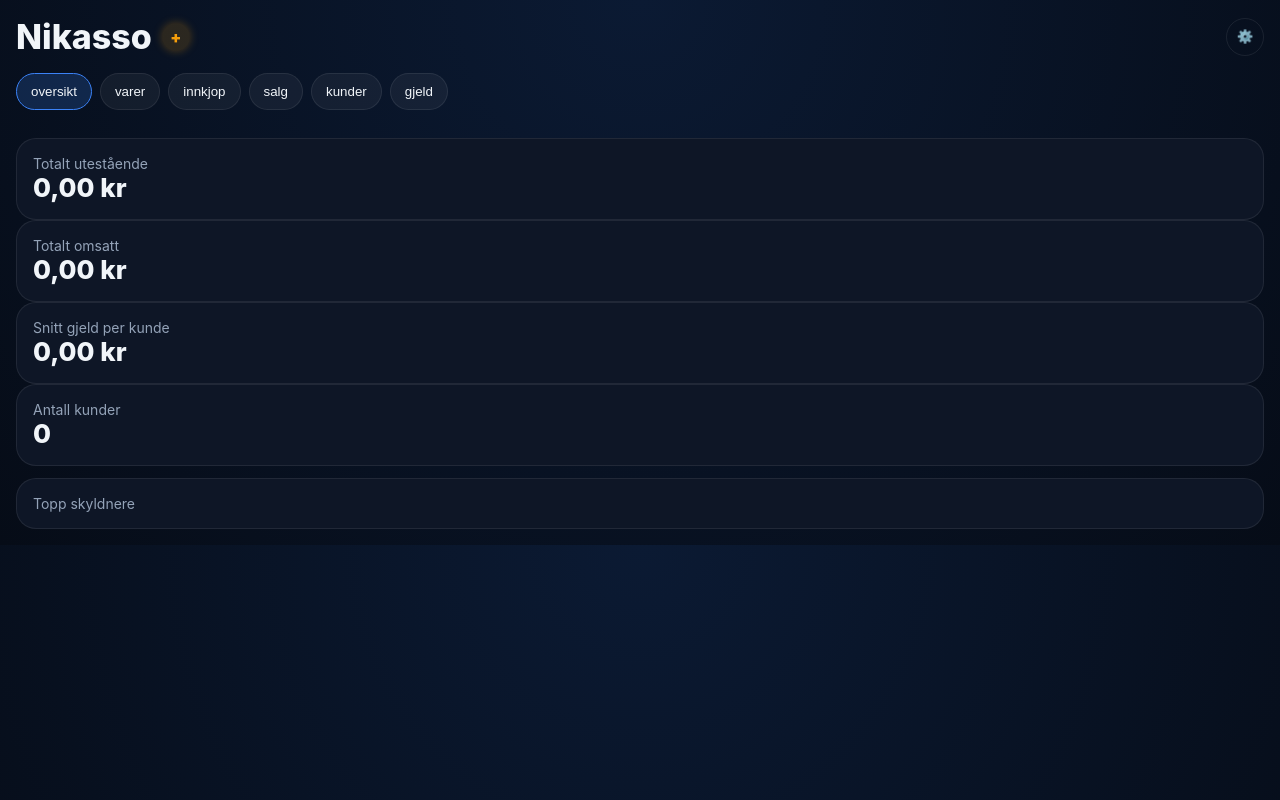
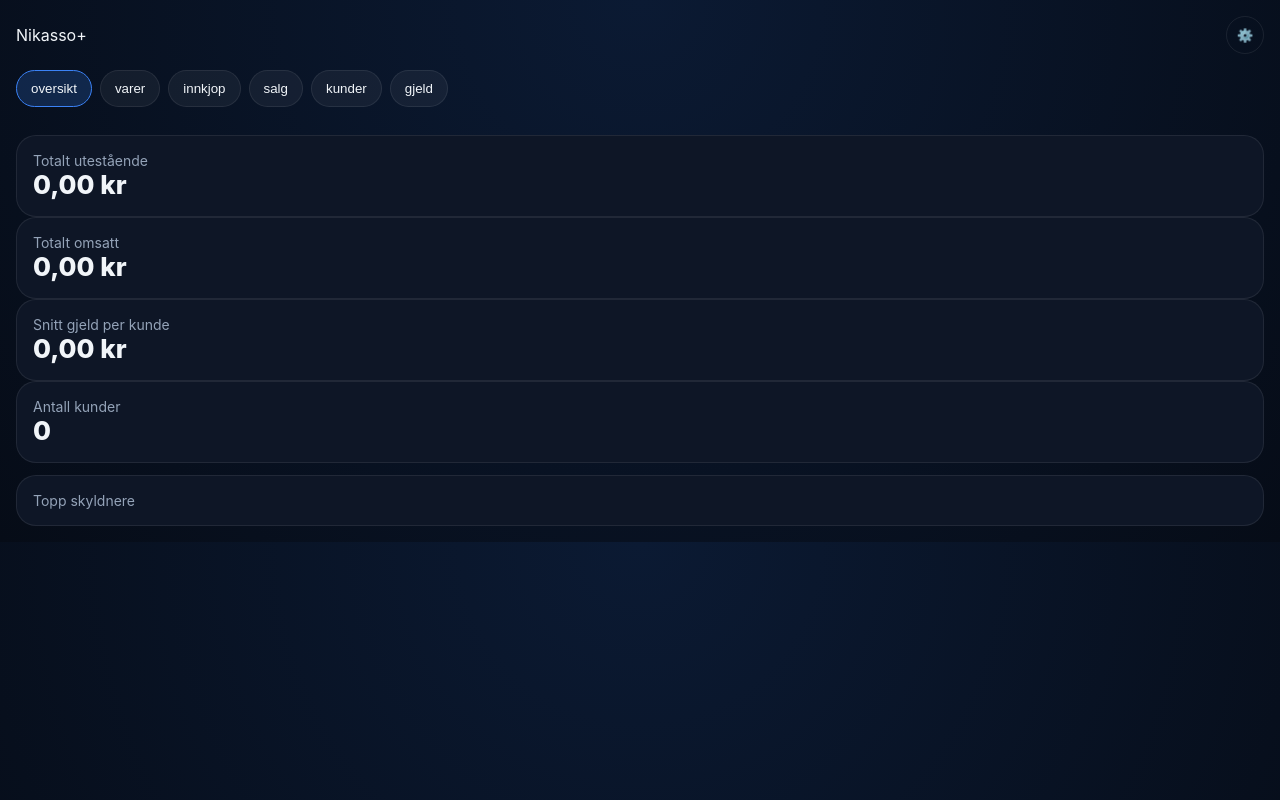
Before and after one commit to nikolaihoffmann-svg/Nikasso-, a React (Vite) app: page / in a window 1280 px wide. Built offline with nearby package versions, Linux system fonts and the light colour scheme.

Commit message:
Refactor Logo component structure and classes

```diff
--- a/src/app/Logo.tsx
+++ b/src/app/Logo.tsx
@@ -1,8 +1,8 @@
 export default function Logo() {
   return (
-    <div className="brand">
-      <span className="brandText">Nikasso</span>
-      <span className="brandMark">+</span>
+    <div className="logo">
+      <span className="logoText">Nikasso</span>
+      <span className="logoPlus">+</span>
     </div>
   );
 }
```
